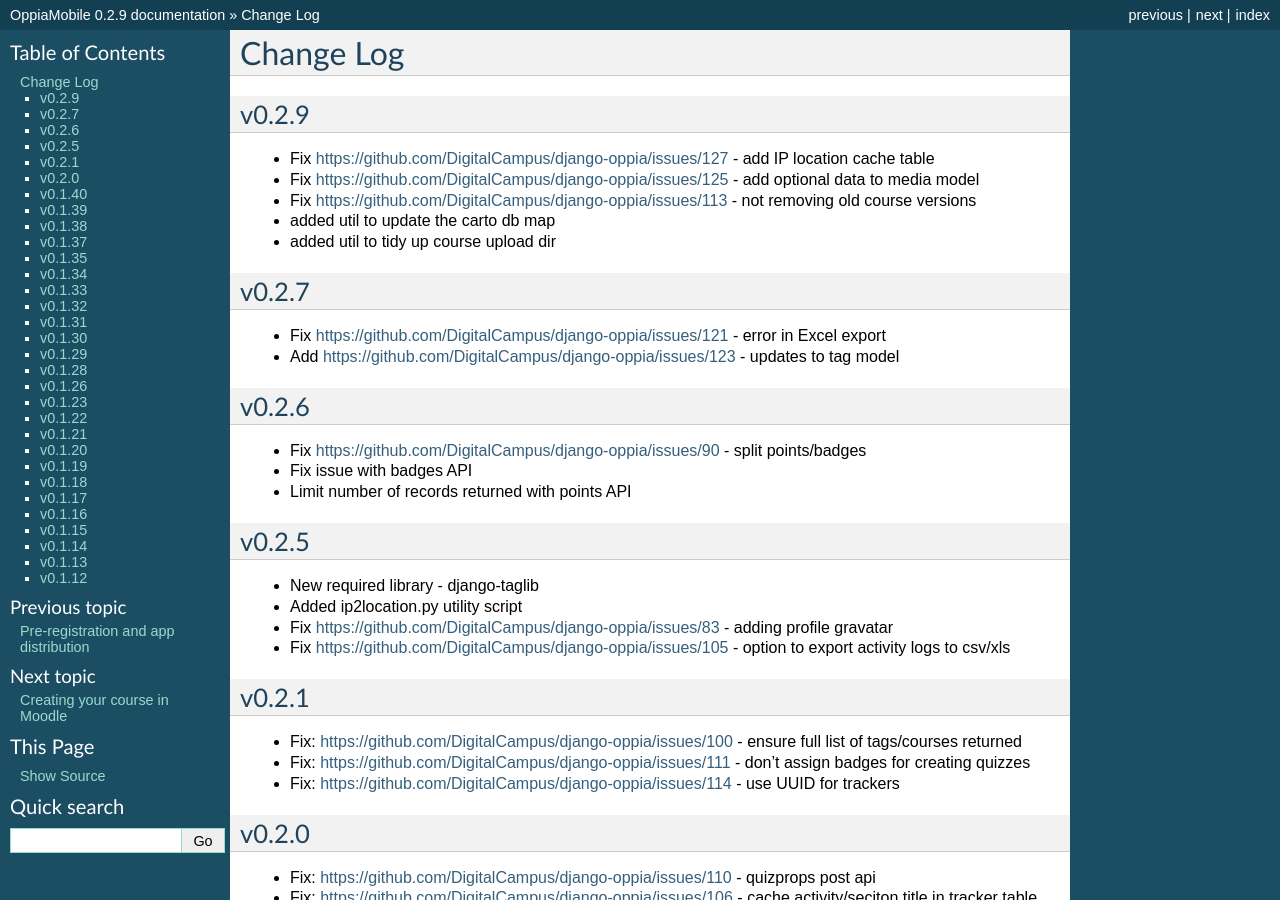
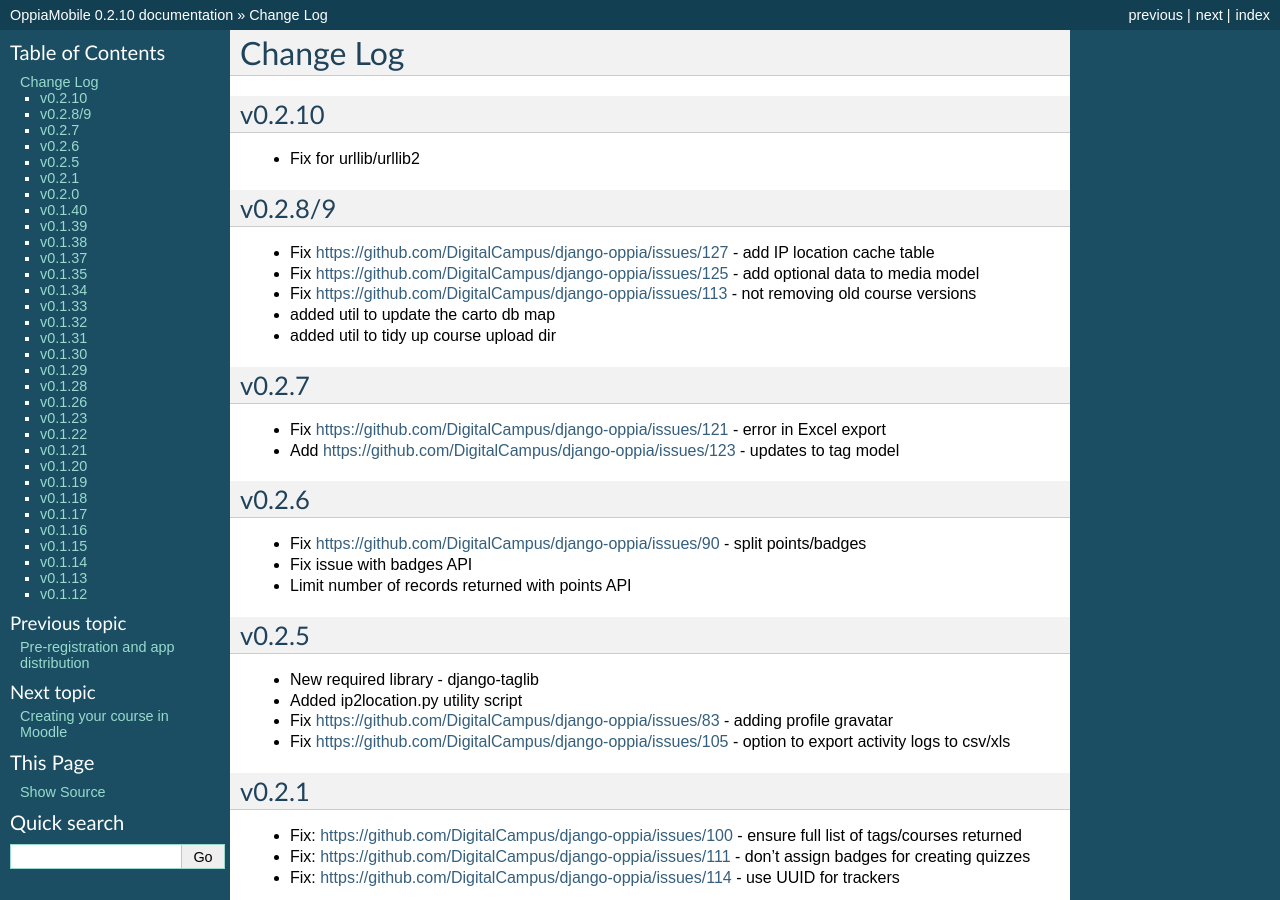
Before and after one commit to DigitalCampus/django-oppia, a Sphinx documentation site: the page built from docs/changelog.rst, in a window 1280 px wide and 900 px high. Built offline with Sphinx 7.4.7, drawn with Linux system fonts in a browser that asks for light colours; the version number is read from the project's files by our own code; some of the changed text lies outside the part shown.

Commit message:
fix for urllib/urllib2

```diff
--- a/docs/changelog.rst
+++ b/docs/changelog.rst
@@ -1,8 +1,12 @@
 Change Log
 ============
 
-v0.2.9
+v0.2.10
 -------
+* Fix for urllib/urllib2
+
+v0.2.8/9
+--------
 * Fix https://github.com/DigitalCampus/django-oppia/issues/127 - add IP location cache table
 * Fix https://github.com/DigitalCampus/django-oppia/issues/125 - add optional data to media model
 * Fix https://github.com/DigitalCampus/django-oppia/issues/113 - not removing old course versions
--- a/docs/conf.py
+++ b/docs/conf.py
@@ -56,9 +56,9 @@
 # built documents.
 #
 # The short X.Y version.
-version = '0.2.9'
+version = '0.2.10'
 # The full version, including alpha/beta/rc tags.
-release = '0.2.9'
+release = '0.2.10'
 
 # The language for content autogenerated by Sphinx. Refer to documentation
 # for a list of supported languages.
--- a/oppia/__init__.py
+++ b/oppia/__init__.py
@@ -1 +1 @@
-VERSION = (0, 2, 9, 'alpha', 0)
+VERSION = (0, 2, 10, 'alpha', 0)
--- a/setup.py
+++ b/setup.py
@@ -8,7 +8,7 @@
 
 setup(
     name='django-oppia',
-    version='0.2.9',
+    version='0.2.10',
     packages=['oppia',
               'oppia.quiz',
               'oppia.api',
```
Also changed, not shown: 2 other files.
